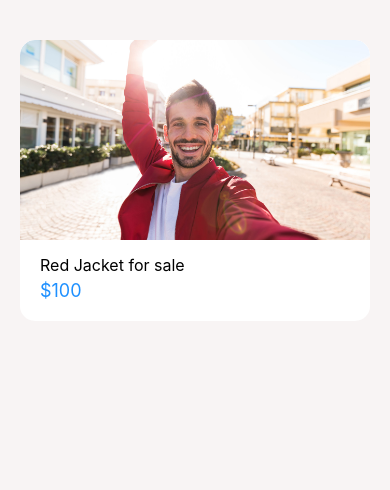
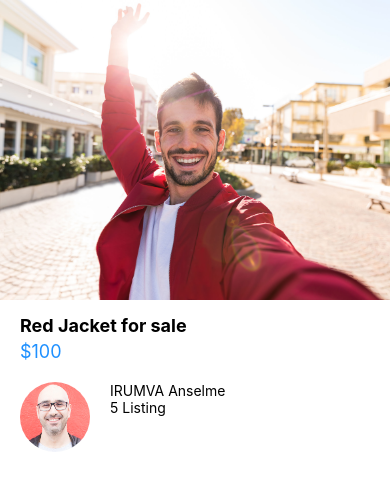
Before and after one commit to irumvanselme/React-Native-DoneWithIT, a React Native app: screen / in a window 390 px wide. Shown: the top 490 px of the page. Built offline with nearby package versions, Linux system fonts and the light colour scheme.

Commit message:
Finish the list item

```diff
--- a/App.js
+++ b/App.js
@@ -1,21 +1,7 @@
 import React from "react";
 import { Text, View } from "react-native";
 import Card from "./components/Card";
+import ItemView from "./screens/ItemView";
 export default function App() {
-    return (
-        <View
-            style={{
-                flex: 1,
-                backgroundColor: "#f8f4f4",
-                padding: 20,
-                paddingTop: 40,
-            }}
-        >
-            <Card
-                title="Red Jacket for sale"
-                subTitle="$100"
-                image={require("./assets/jacket.jpg")}
-            />
-        </View>
-    );
+    return <ItemView />;
 }
--- /dev/null
+++ b/components/ListItem.js
@@ -0,0 +1,31 @@
+import React from "react";
+import { Image, StyleSheet, Text, View } from "react-native";
+
+function ListItem({ image, title, subTitle }) {
+    return (
+        <View style={styles.container}>
+            <View>
+                <Image source={image} style={styles.image} />
+            </View>
+            <View style={{ paddingLeft: 20 }}>
+                <Text>{title}</Text>
+                <Text>{subTitle}</Text>
+            </View>
+        </View>
+    );
+}
+
+const styles = StyleSheet.create({
+    container: {
+        paddingHorizontal: 20,
+        display: "flex",
+        flexDirection: "row",
+    },
+    image: {
+        width: 70,
+        height: 70,
+        borderRadius: 50,
+    },
+});
+
+export default ListItem;
--- /dev/null
+++ b/screens/ItemView.js
@@ -0,0 +1,44 @@
+import React from "react";
+import { Image, StyleSheet, View, Text } from "react-native";
+import ListItem from "../components/ListItem";
+
+function ItemView() {
+    return (
+        <View>
+            <Image
+                style={styles.image}
+                source={require("../assets/jacket.jpg")}
+            />
+            <View style={{ padding: 15, paddingHorizontal: 20 }}>
+                <Text
+                    style={{ marginBottom: 5, fontSize: 18, fontWeight: "700" }}
+                >
+                    Red Jacket for sale
+                </Text>
+                <Text
+                    style={{
+                        marginBottom: 5,
+                        fontSize: 18,
+                        color: "dodgerblue",
+                    }}
+                >
+                    $100
+                </Text>
+            </View>
+            <ListItem
+                image={require("../assets/mosh.jpg")}
+                title="IRUMVA Anselme"
+                subTitle="5 Listing"
+            />
+        </View>
+    );
+}
+
+const styles = StyleSheet.create({
+    image: {
+        width: "100%",
+        height: 300,
+    },
+});
+
+export default ItemView;
```
Also changed, not shown: screens/MessagesScreen.js (added, +36 -0 lines).
